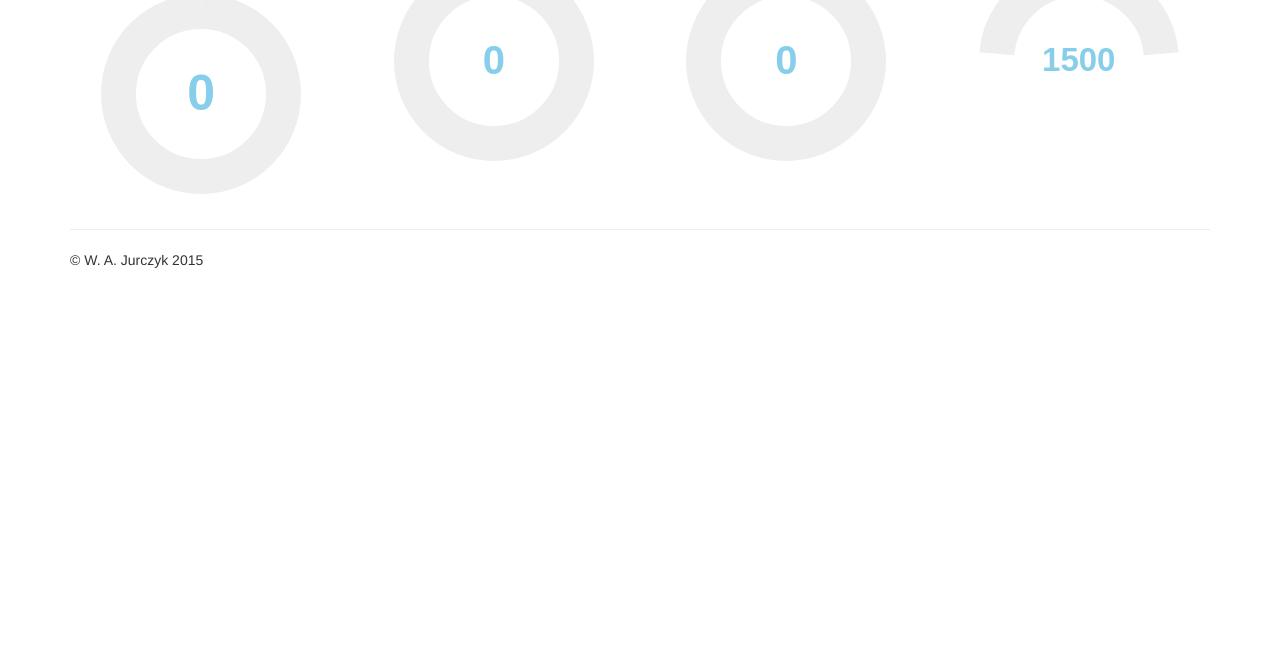
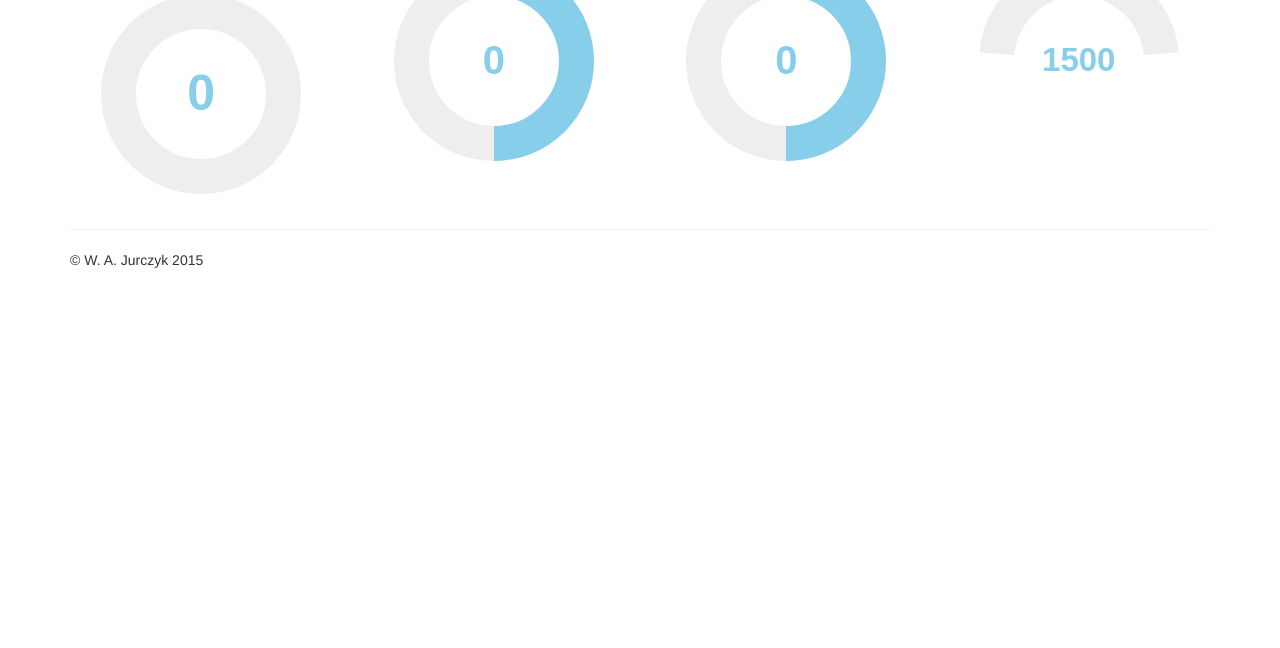
Before and after one commit to cloudarts/monster-biber, a website: page app/html/index.html in a window 1280 px wide. Shown: the part 152-800 px from the top of the page. Drawn offline with nearby package versions, Linux system fonts and the light colour scheme.

Commit message:
negative values for motor speed in app

```diff
--- a/app/html/index.html
+++ b/app/html/index.html
@@ -28,11 +28,11 @@
         </div>
         <div class="col-md-3 text-center">
           <h2>Motor left speed</h2>
-		  <p><input type="text" id="dialMotorLeft" data-min="0" data-max="255" value="0"></p>
+		  <p><input type="text" id="dialMotorLeft" data-min="-255" data-max="255" value="0"></p>
        </div>
         <div class="col-md-3 text-center">
           <h2>Motor right speed</h2>
-		  <p><input type="text" id="dialMotorRight" data-min="0" data-max="255" value="0"></p>
+		  <p><input type="text" id="dialMotorRight" data-min="-255" data-max="255" value="0"></p>
         </div>
         <div class="col-md-3 text-center">
           <h2>Head position</h2>
```
